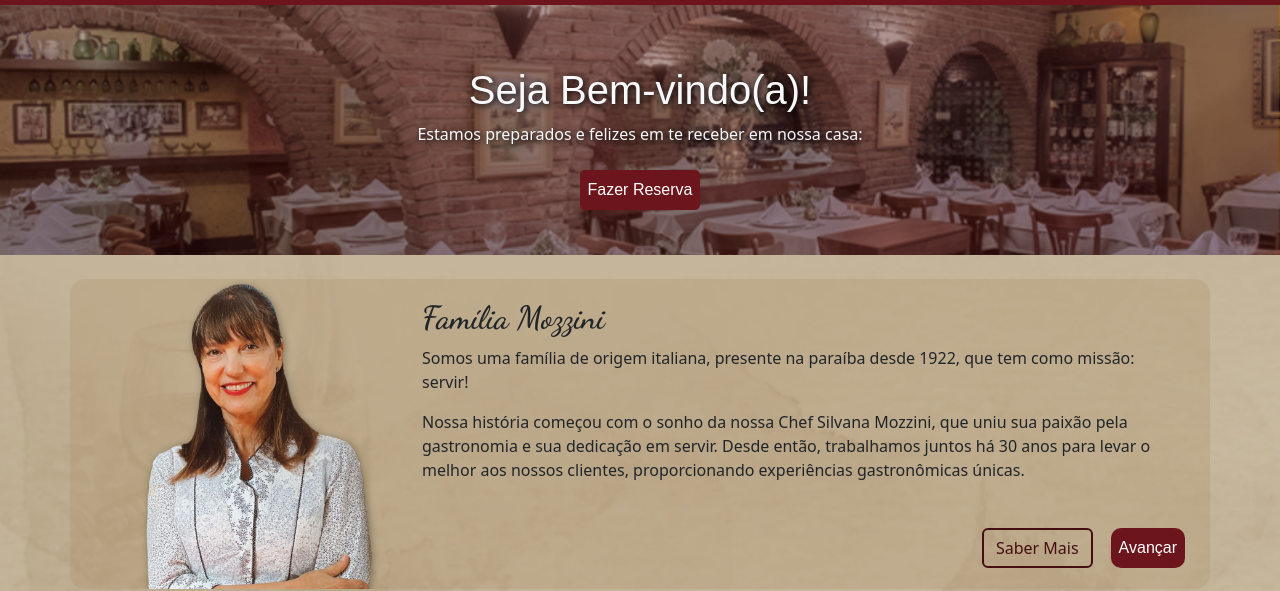
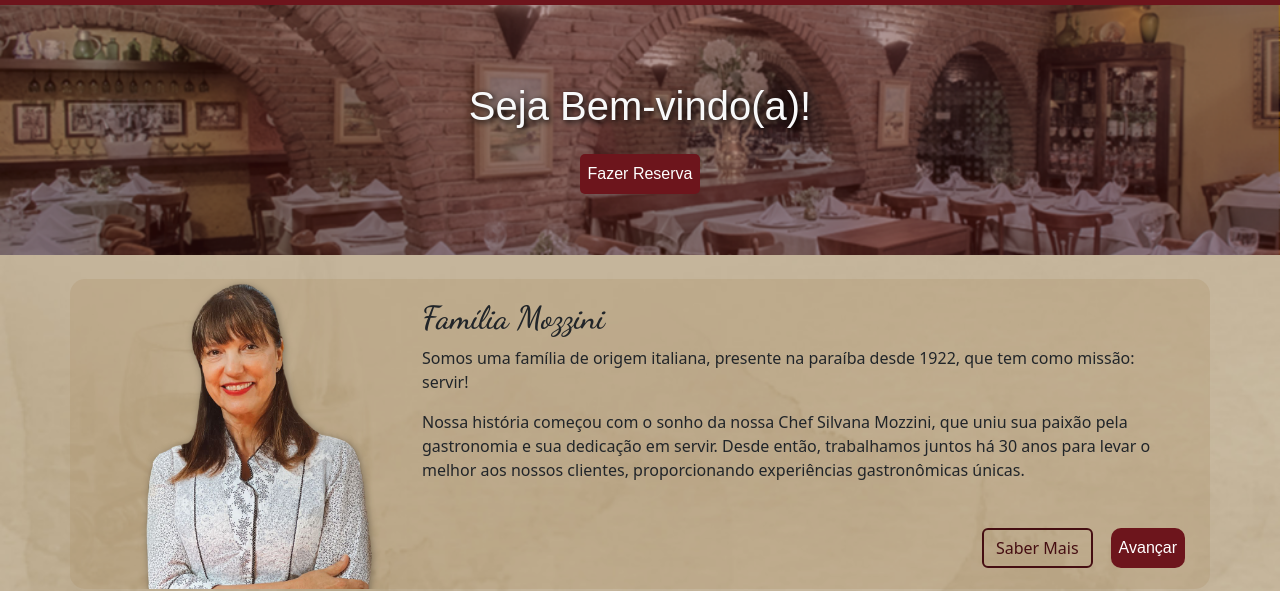
Before and after one commit to famigliamuccini/web-old, a plain HTML site: page index.html in a window 1280 px wide. Shown: the part 64-655 px from the top of the page. Drawn offline with nearby package versions, Linux system fonts and the light colour scheme; a web font is replaced by a local one.

Commit message:
Update index.html

```diff
--- a/index.html
+++ b/index.html
@@ -121,7 +121,6 @@
 					<h1 class="mb-2">Seja Bem-vindo(a)!
 					</h1>
 				<p>
-					Estamos preparados e felizes em te receber em nossa casa:
 				</p>
 				</div>
 				<a href="https://www.getinapp.com.br/joao-pessoa/famiglia-muccini-ristorante" target="_blank"><input type="button" value="Fazer Reserva" class=" button R my-2" id="reservButton" onclick=""></a>
```
